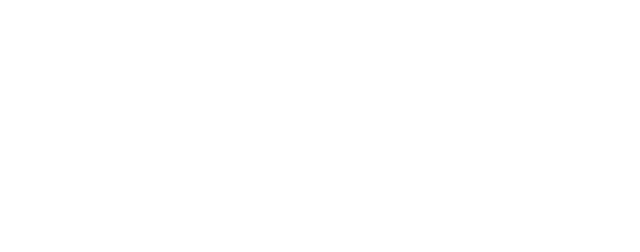
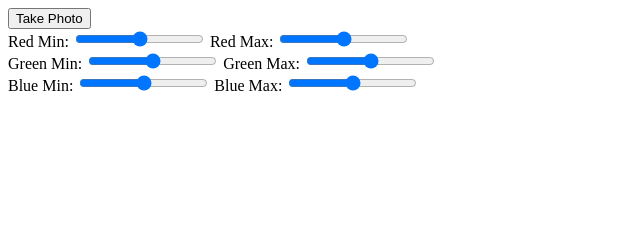
Before and after one commit to sebastianjuszczynski/Webcam-Fun, a plain HTML site: page index.html in a window 1280 px wide. Shown: the whole page, without its empty margins (0-640 px from the left). Drawn offline with Linux system fonts and the light colour scheme.

Commit message:
content for index.html added

```diff
--- a/index.html
+++ b/index.html
@@ -8,6 +8,32 @@
     <script src="./js/main.js" defer></script>
 </head>
 <body>
+    <div class="photobooth">
+        <div class="controls">
+          <button onClick="takePhoto()">Take Photo</button>
+          <div class="rgb">
+            <label for="rmin">Red Min:</label>
+            <input type="range" min=0 max=255 name="rmin">
+            <label for="rmax">Red Max:</label>
+            <input type="range" min=0 max=255 name="rmax">
+            <br>
+            <label for="gmin">Green Min:</label>
+            <input type="range" min=0 max=255 name="gmin">
+            <label for="gmax">Green Max:</label>
+            <input type="range" min=0 max=255 name="gmax">
+            <br>
+            <label for="bmin">Blue Min:</label>
+            <input type="range" min=0 max=255 name="bmin">
+            <label for="bmax">Blue Max:</label>
+            <input type="range" min=0 max=255 name="bmax">
+          </div>
+        </div>
 
+        <canvas class="photo"></canvas>
+        <video class="player"></video>
+        <div class="strip"></div>
+      </div>
+
+      <audio class="snap" src="./snap.mp3" hidden></audio>
 </body>
 </html>
```
